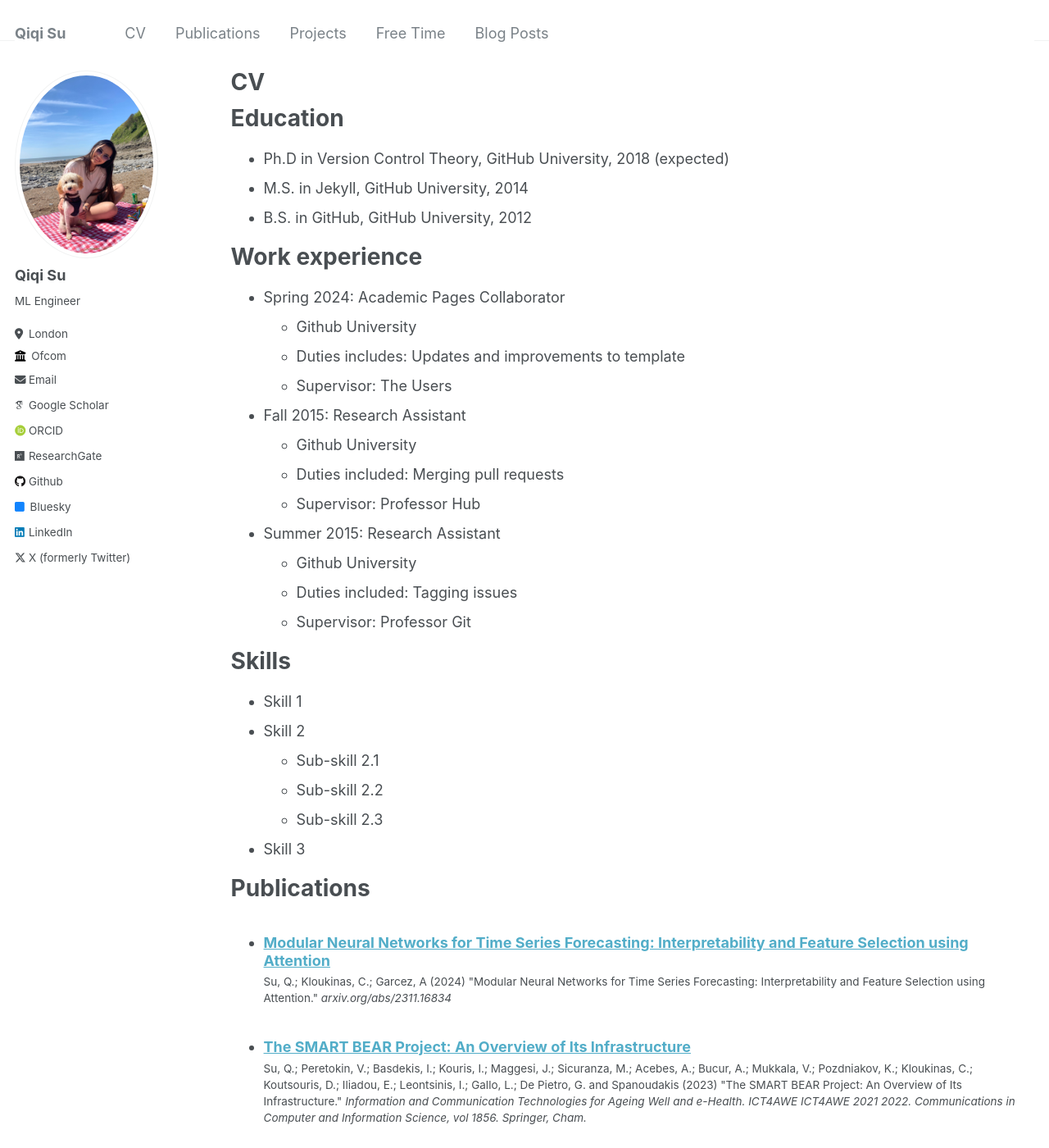
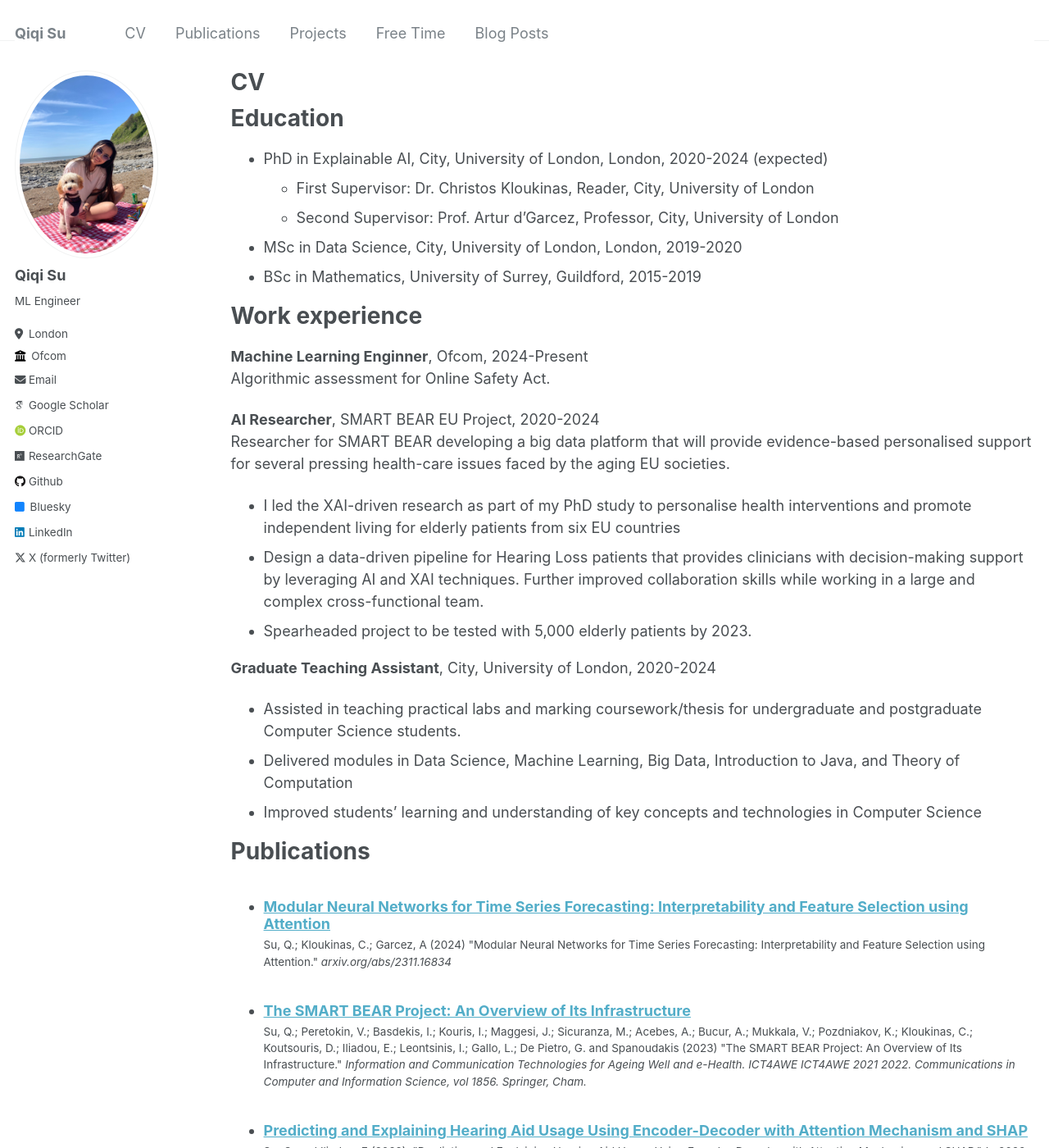
Before and after one commit to qisuqi/qisuqi.github.io, a Jekyll site: the page built from _pages/cv.md, in a window 1280 px wide and 1400 px high. Shown: the whole window at 82% size. Built offline with Jekyll 4.4.1, drawn with Linux system fonts in a browser that asks for light colours; some web fonts are replaced; some of the changed text lies outside the part shown.

Commit message:
Update cv.md

```diff
--- a/_pages/cv.md
+++ b/_pages/cv.md
@@ -11,54 +11,62 @@
 
 Education
 ======
-* Ph.D in Version Control Theory, GitHub University, 2018 (expected)
-* M.S. in Jekyll, GitHub University, 2014
-* B.S. in GitHub, GitHub University, 2012
+* PhD in Explainable AI, City, University of London, London, 2020-2024 (expected)
+  * First Supervisor: Dr. Christos Kloukinas, Reader, City, University of London
+  * Second Supervisor: Prof. Artur d'Garcez, Professor, City, University of London
+* MSc in Data Science, City, University of London, London, 2019-2020
+* BSc in Mathematics, University of Surrey, Guildford, 2015-2019
+
 
 Work experience
 ======
-* Spring 2024: Academic Pages Collaborator
-  * Github University
-  * Duties includes: Updates and improvements to template
-  * Supervisor: The Users
+**Machine Learning Enginner**, Ofcom, 2024-Present \\
+Algorithmic assessment for Online Safety Act.
 
-* Fall 2015: Research Assistant
-  * Github University
-  * Duties included: Merging pull requests
-  * Supervisor: Professor Hub
+**AI Researcher**, SMART BEAR EU Project, 2020-2024 \\
+Researcher for SMART BEAR developing a big data platform that will provide evidence-based personalised support
+for several pressing health-care issues faced by the aging EU societies.
+  * I led the XAI-driven research as part of my PhD study to personalise health interventions and promote independent
+  living for elderly patients from six EU countries
+  * Design a data-driven pipeline for Hearing Loss patients that provides clinicians with decision-making support by
+  leveraging AI and XAI techniques. Further improved collaboration skills while working in a large and complex
+  cross-functional team.
+  * Spearheaded project to be tested with 5,000 elderly patients by 2023.
 
-* Summer 2015: Research Assistant
-  * Github University
-  * Duties included: Tagging issues
-  * Supervisor: Professor Git
+**Graduate Teaching Assistant**, City, University of London, 2020-2024
+  * Assisted in teaching practical labs and marking coursework/thesis for undergraduate and postgraduate Computer Science students.
+  * Delivered modules in Data Science, Machine Learning, Big Data, Introduction to Java, and Theory of Computation
+  * Improved students' learning and understanding of key concepts and technologies in Computer Science
+
+Publications
+======
+  <ul>{% for post in site.publications reversed%}
+    {% include archive-single-cv.html %}
+  {% endfor %}</ul>
 
 Skills
 ======
-* Skill 1
-* Skill 2
-  * Sub-skill 2.1
-  * Sub-skill 2.2
-  * Sub-skill 2.3
-* Skill 3
+* Explainable AI
+* Deep Neural Networks
+* Machine Learning
+* NLP
+* Time Series
+* Big Data
+* Python
+* MatLab
+* Java
+* TensorFlow
+* PyTorch
+* Scikit-learn
+* PySpark
 
-Publications
+Languages
+=====
+* Chinese: Fluent (Verbal & Written)
+* English: Fluent (Verbal & Written)
+* Spanish: Conversational
+
+Certifications
 ======
-  <ul>{% for post in site.publications reversed %}
-    {% include archive-single-cv.html %}
-  {% endfor %}</ul>
-
-Talks
-======
-  <ul>{% for post in site.talks reversed %}
-    {% include archive-single-talk-cv.html  %}
-  {% endfor %}</ul>
-
-Teaching
-======
-  <ul>{% for post in site.teaching reversed %}
-    {% include archive-single-cv.html %}
-  {% endfor %}</ul>
-
-Service and leadership
-======
-* Currently signed in to 43 different slack teams
+* Piano: ABRSM - Grade 5 & Central Conservatory of Music (China) - Grade 7
+* HE Teaching: Associate Fellow
```
